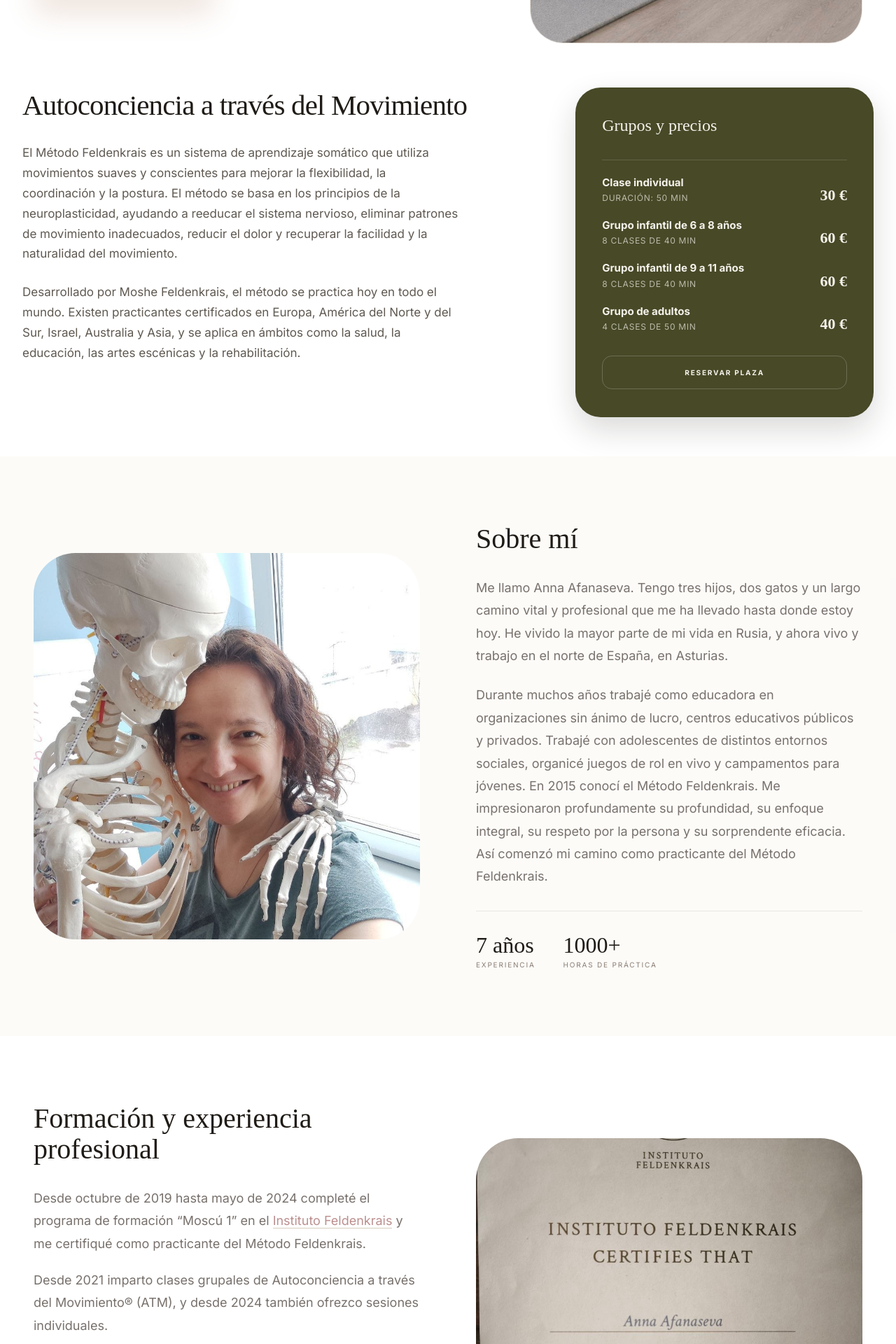
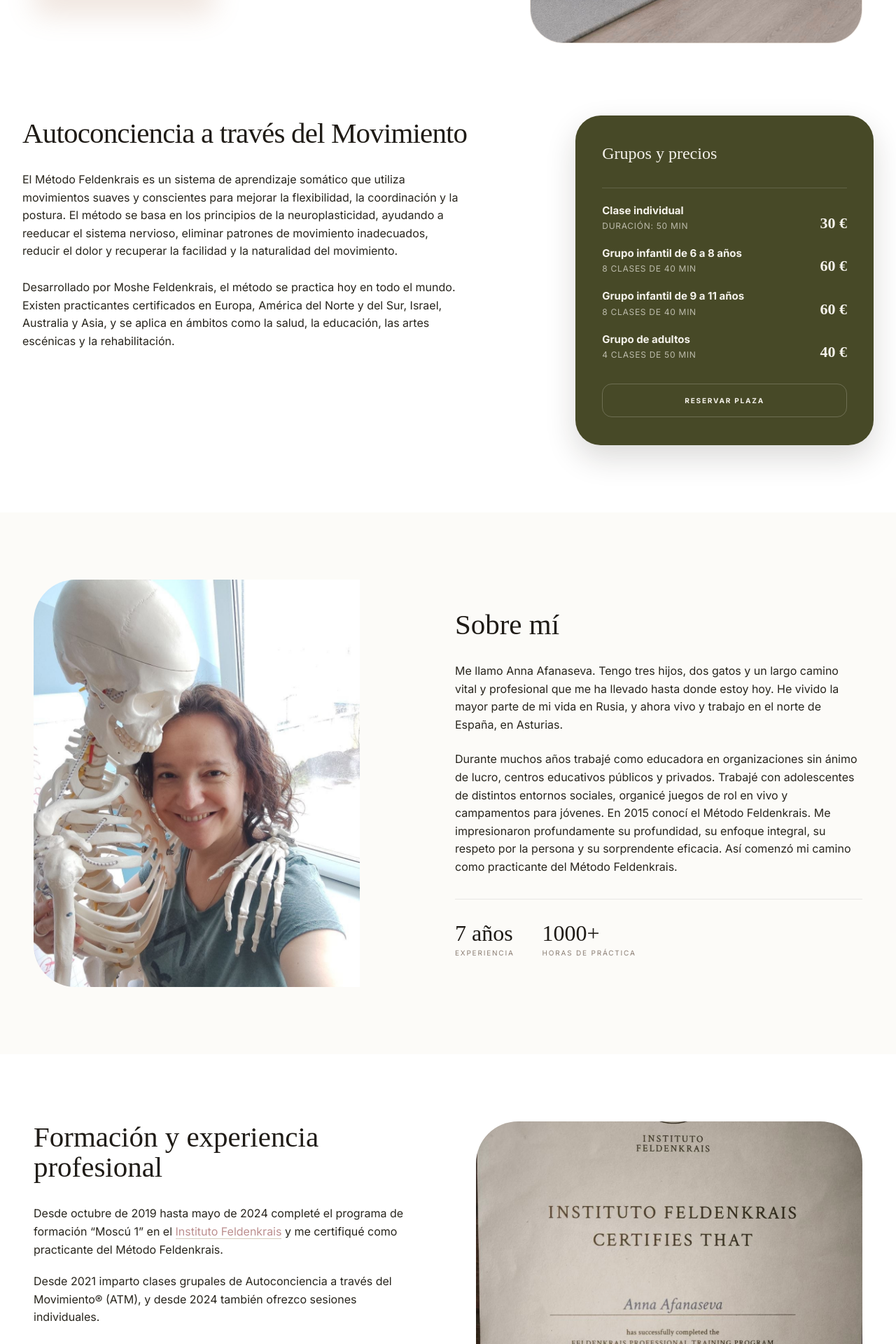
Before and after one commit to adessolv/anna, a React (Vite) app: page / in a window 1280 px wide. Shown: the part 700-2620 px from the top of the page at 70% size. Built offline with nearby package versions, Linux system fonts and the light colour scheme.

Commit message:
Small fixes

```diff
--- a/src/App.css
+++ b/src/App.css
@@ -7,6 +7,7 @@
   --color-text: #28251d;
   --color-text-muted: #7a7974;
   --color-bg: #f7f6f2;
+  --color-artistic-ink: #1f1b16;
 }
 
 .container {
--- a/src/Components/About/about.module.css
+++ b/src/Components/About/about.module.css
@@ -9,7 +9,7 @@
   padding: 0 48px;
   display: grid;
   grid-template-columns: 1fr 1fr;
-  gap: 80px;
+  gap: 20px;
   align-items: center;
 }
 
@@ -24,7 +24,7 @@
 }
 
 .image {
-  width: 100%;
+  width: 80%;
   height: 100%;
   object-fit: cover;
   display: block;
@@ -60,11 +60,11 @@
 
 .title {
   margin: 0;
-  font-size: 40px;
-  line-height: 1.1;
-  font-weight: 300;
+  font-size: clamp(34px, 3.2vw, 46px);
+  line-height: 1.05;
+  font-weight: 400;
   font-family: serif;
-  color: var(--color-artistic-ink, #1f1b16);
+  color: var(--color-artistic-ink);
 }
 
 .textBlock {
@@ -75,9 +75,9 @@
 
 .textBlock p {
   margin: 0;
-  font-size: 18px;
-  line-height: 1.8;
-  color: #78716c;
+  font-size: 16px;
+  line-height: 1.6;
+  color: var(--color-text);
 }
 
 .stats {
@@ -98,7 +98,7 @@
   font-size: 32px;
   line-height: 1;
   font-family: serif;
-  color: var(--color-artistic-ink, #1f1b16);
+  color: var(--color-artistic-ink);
 }
 
 .statLabel {
--- a/src/Components/Experience/Experience.module.css
+++ b/src/Components/Experience/Experience.module.css
@@ -21,11 +21,11 @@
 
 .title {
   margin: 0;
-  font-size: 40px;
-  line-height: 1.1;
-  font-weight: 300;
+  font-size: clamp(34px, 3.2vw, 46px);
+  line-height: 1.05;
+  font-weight: 400;
   font-family: serif;
-  color: var(--color-artistic-ink, #1f1b16);
+  color: var(--color-artistic-ink);
 }
 
 .textBlock {
@@ -36,9 +36,9 @@
 
 .textBlock p {
   margin: 0;
-  font-size: 18px;
-  line-height: 1.8;
-  color: #78716c;
+  font-size: 16px;
+  line-height: 1.6;
+  color: var(--color-text);
 }
 
 .link {
--- a/src/Components/Lessons/lessons.module.css
+++ b/src/Components/Lessons/lessons.module.css
@@ -5,10 +5,10 @@
 .container {
   max-width: 1280px;
   margin: 0 auto;
-  padding: 0 48px;
+  padding: 0 40px;
   display: grid;
   grid-template-columns: 1.05fr 0.95fr;
-  gap: 72px;
+  gap: 30px;
   align-items: center;
 }
 
@@ -20,19 +20,19 @@
 
 .title {
   margin: 0;
-  font-size: 56px;
+  font-size: clamp(34px, 3.2vw, 46px);
   line-height: 1.05;
   font-weight: 300;
   font-family: serif;
-  color: var(--color-artistic-ink, #1f1b16);
+  color: var(--color-artistic-ink);
 }
 
 .intro {
   margin: 0;
   max-width: 58ch;
-  font-size: 18px;
-  line-height: 1.8;
-  color: var(--color-stone-600, #78716c);
+  font-size: 16px;
+  line-height: 1.6;
+  color: var(--color-text);
 }
 
 .principles {
@@ -47,7 +47,7 @@
   line-height: 1.2;
   font-family: serif;
   font-weight: 400;
-  color: var(--color-artistic-ink, #1f1b16);
+  color: var(--color-artistic-ink);
 }
 
 .principlesList {
@@ -69,7 +69,7 @@
 
 .cardTitle {
   margin: 0;
-  font-size: 18px;
+  font-size: 16px;
   line-height: 1.3;
   font-weight: 500;
   color: var(--color-artistic-ink, #1f1b16);
@@ -77,8 +77,8 @@
 
 .cardText {
   margin: 0;
-  font-size: 16px;
-  line-height: 1.75;
+  font-size: 15px;
+  line-height: 1.6;
   color: var(--color-stone-600, #78716c);
 }
 
@@ -87,7 +87,7 @@
 }
 
 .image {
-  width: 100%;
+  width: 75%;
   aspect-ratio: 4 / 5;
   object-fit: cover;
   display: block;
@@ -102,7 +102,7 @@
   }
 
   .title {
-    font-size: 44px;
+    font-size: 42px;
   }
 
   .media {
@@ -121,7 +121,7 @@
   }
 
   .title {
-    font-size: 34px;
+    font-size: 32px;
   }
 
   .intro {
--- a/src/Components/Method/method.module.css
+++ b/src/Components/Method/method.module.css
@@ -5,7 +5,7 @@
 .container {
   max-width: 1280px;
   margin: 0 auto;
-  padding: 0 32px;
+  padding: 40px 32px;
   display: grid;
   grid-template-columns: minmax(0, 1.45fr) minmax(420px, 0.85fr);
   gap: 64px;
@@ -41,9 +41,9 @@
 
 .textBlock p {
   margin: 0;
-  font-size: 17px;
-  line-height: 1.7;
-  color: #5f5951;
+  font-size: 16px;
+  line-height: 1.6;
+  color: var(--color-text);
 }
 
 .reviews {
```
